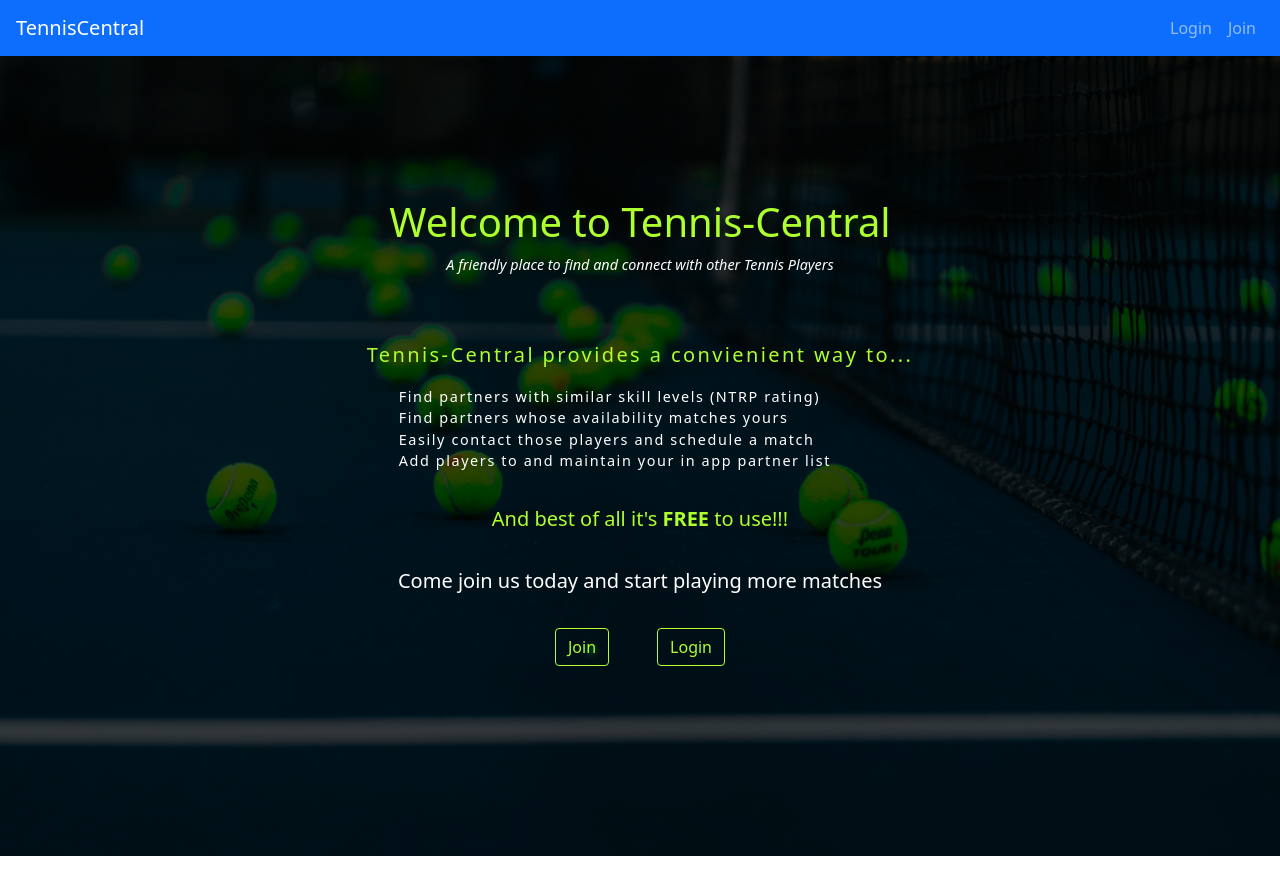
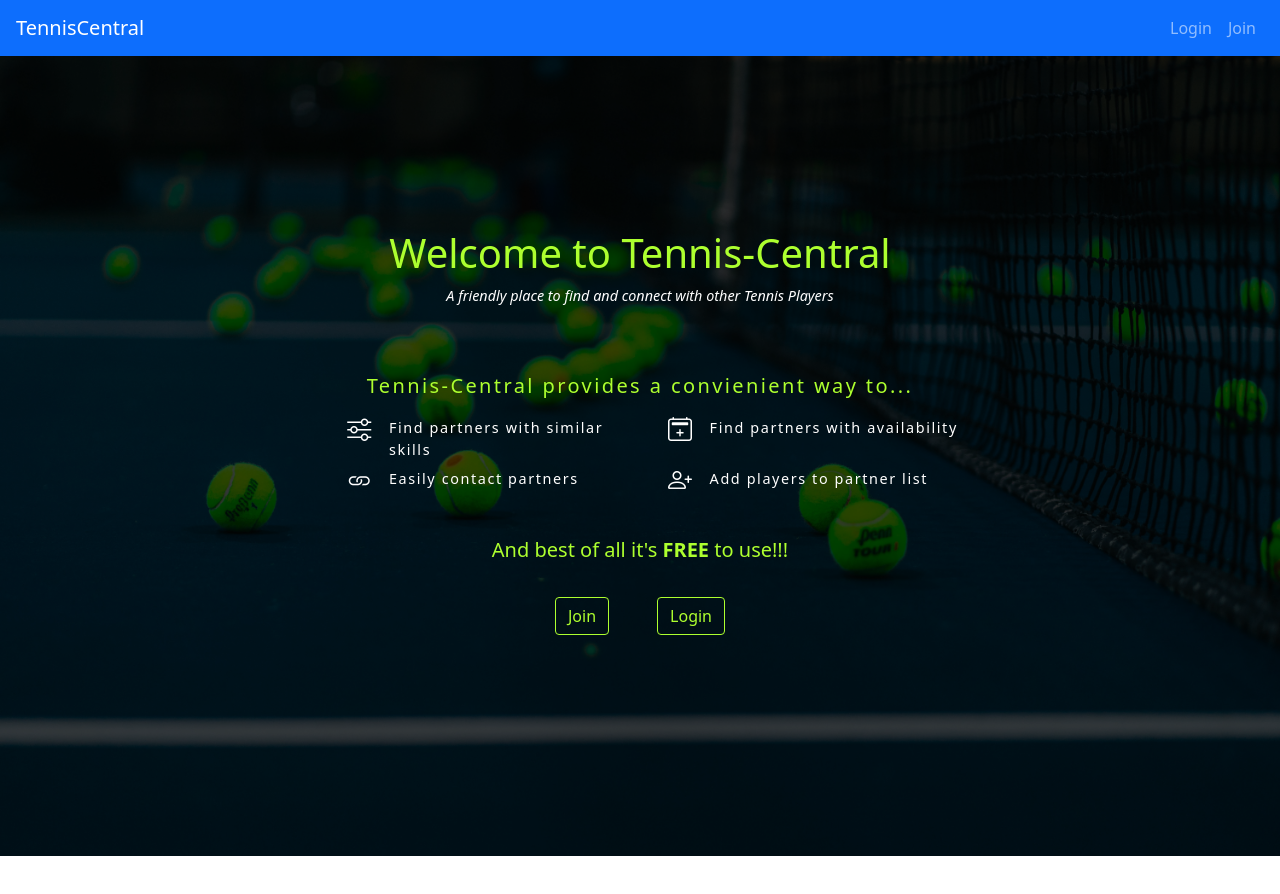
Before and after one commit to jetamartin/tennis-central, a React (Create React App) app in the folder source-code/frontend/: page / in a window 1280 px wide. Shown: the top 894 px of the page. Built offline with nearby package versions, Linux system fonts and the light colour scheme; no server answers.

Commit message:
frontend: created common shared component for home page to eliminate duplication and made a few minor text changes in UI

```diff
--- a/source-code/frontend/src/components/LoggedInHomePage.js
+++ b/source-code/frontend/src/components/LoggedInHomePage.js
@@ -1,4 +1,5 @@
 import React, { useState, useEffect, useContext, useRef } from "react";
+import ProductFeatures from "./ProductFeatures";
 import "./Home.css";
 import { Button } from "react-bootstrap";
 import UserContext from "./UserContext";
@@ -49,8 +50,9 @@ const Home = () => {
                 A friendly place to find and connect with other Tennis Players
               </p>
             </div>
+            <ProductFeatures />
 
-            <p className="text-center value-prop-header green-yellow">
+            {/* <p className="text-center value-prop-header green-yellow">
               Tennis-Central provides a convienient way to...
             </p>
 
@@ -106,7 +108,7 @@ const Home = () => {
             <p className="top-spacing bottom-spacing green-yellow">
               And best of all it's <span className="boldIt">FREE</span> to
               use!!!
-            </p>
+            </p> */}
             {/* For use with "react-smooth-scroll-hook"...unable to get it to work...will remove if I can't get it to work */}
             {/* <Button className="ml-4 green-yellow-btn" variant="outline-primary"  onClick={() => scrollTo('#getting-started')}>
               Getting Started
--- a/source-code/frontend/src/components/NotLoggedInHomePage.js
+++ b/source-code/frontend/src/components/NotLoggedInHomePage.js
@@ -1,9 +1,9 @@
 import React, { useContext } from "react";
+import ProductFeatures from "./ProductFeatures";
 import "./Home.css";
 import { Jumbotron, Button } from "react-bootstrap";
 import { Link } from "react-router-dom";
 import UserContext from "./UserContext";
-
 
 const Home = () => {
   const userInfo = useContext(UserContext);
@@ -19,33 +19,7 @@ const Home = () => {
               A friendly place to find and connect with other Tennis Players
             </p>
           </div>
-
-          <p className="text-center value-prop-header green-yellow">
-            Tennis-Central provides a convienient way to...
-          </p>
-          <div className="text-center smaller-letters smaller-letter-spacing">
-            <ul className="no-bullets text-center mb-2 font-weight-light">
-              <li className="bullet-item-margin">
-                Find partners with similar skill levels (NTRP rating)
-              </li>
-              <li className="bullet-item-margin">
-                Find partners whose availability matches yours
-              </li>
-              <li className="bullet-item-margin">
-                Easily contact those players and schedule a match
-              </li>
-              <li className="bullet-item-margin">
-                Add players to and maintain your in app partner list
-              </li>
-            </ul>
-          </div>
-          <p className="top-spacing bottom-spacing green-yellow">
-            And best of all it's <span className="boldIt">FREE</span> to use!!!
-          </p>
-          <p className="bottom-spacing">
-            Come join us today and start playing more matches
-          </p>
-
+          <ProductFeatures />
           <Link to="join">
             <Button className="mr-4 green-yellow-btn" variant="outline-primary">
               Join
--- /dev/null
+++ b/source-code/frontend/src/components/ProductFeatures.js
@@ -0,0 +1,65 @@
+import React from "react";
+import "./LoggedInHomePage.css";
+const ProductFeatures = () => {
+  return (
+    <>
+      <p className="text-center value-prop-header green-yellow">
+        Tennis-Central provides a convienient way to...
+      </p>
+
+      <div className="text-center smaller-letters smaller-letter-spacing">
+        <ul className="no-bullets text-center mb-2 font-weight-light">
+          <div class="row text-center">
+            <div class="col-md-6 col-sm-12">
+              <li className="d-flex justify-content-start mb-2">
+                <div className="feature_icon">
+                  <i class="bi bi-sliders"></i>
+                </div>
+                <div className="feature_desc">
+                  <span>Find partners with similar skills</span>
+                </div>
+              </li>
+            </div>
+            <div class="col-md-6 col-sm-12">
+              <li className="d-flex justify-content-start mb-2">
+                <div className="feature_icon">
+                  <i class="bi bi-calendar2-plus"></i>
+                </div>
+                <div className="feature_desc">
+                  <span>Find partners with availability</span>
+                </div>
+              </li>
+            </div>
+          </div>
+          <div class="row">
+            <div class="col-md-6 col-sm-12">
+              <li className="d-flex justify-content-start mb-2">
+                <div className="feature_icon">
+                  <i class="bi bi-link"></i>
+                </div>
+                <div className="feature_desc">
+                  <span>Easily contact partners</span>
+                </div>
+              </li>
+            </div>
+            <div class="col-md-6 col-sm-12">
+              <li className="d-flex justify-content-start mb-2">
+                <div className="feature_icon">
+                  <i class="bi bi-person-plus"></i>
+                </div>
+                <div className="feature_desc">
+                  <span>Add players to partner list</span>
+                </div>
+              </li>
+            </div>
+          </div>
+        </ul>
+      </div>
+
+      <p className="top-spacing bottom-spacing green-yellow">
+        And best of all it's <span className="boldIt">FREE</span> to use!!!
+      </p>
+    </>
+  );
+};
+export default ProductFeatures;
--- a/source-code/frontend/src/components/partnerSearch/PartnerSearchForm.js
+++ b/source-code/frontend/src/components/partnerSearch/PartnerSearchForm.js
@@ -717,7 +717,7 @@ const FindAPartner = () => {
                               className="form-check-label"
                               htmlFor="loadProfileData"
                             >
-                              Load using current Profile Match Availability data
+                              Load Search Preferences from MyProfile
                             </FormLabel>
                           </FormGroup>
                           <FormGroup>
```
